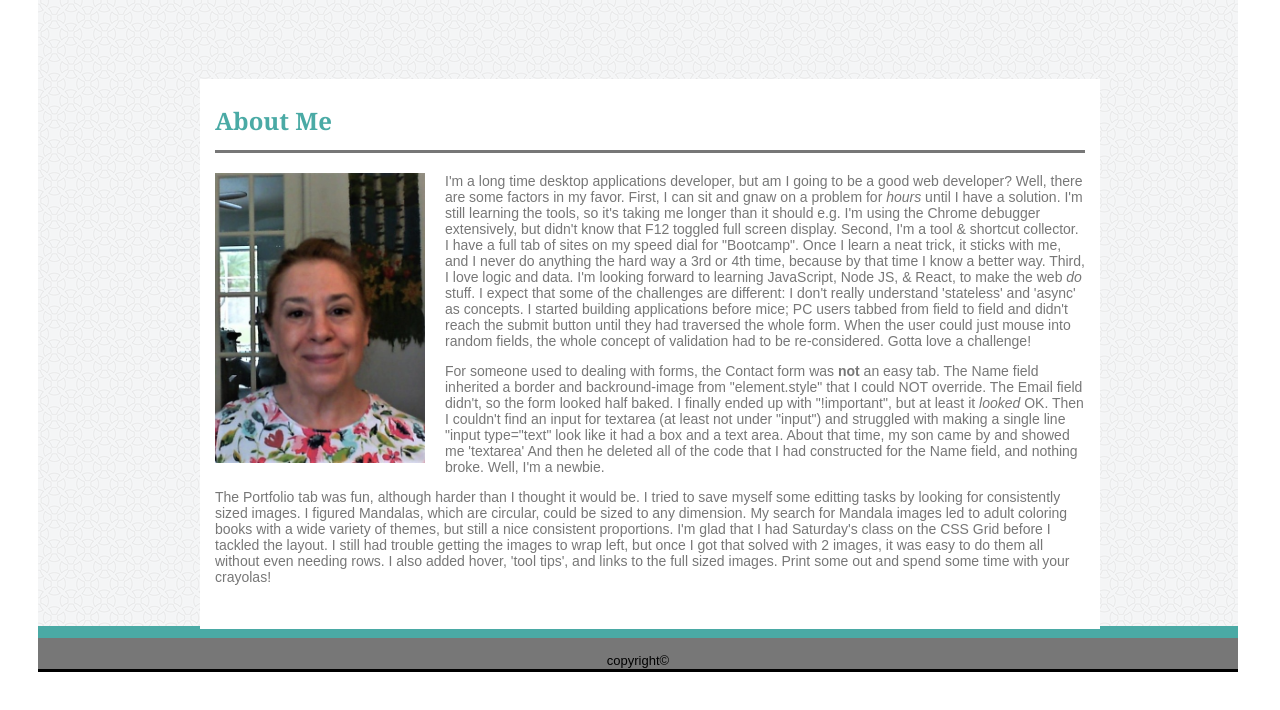
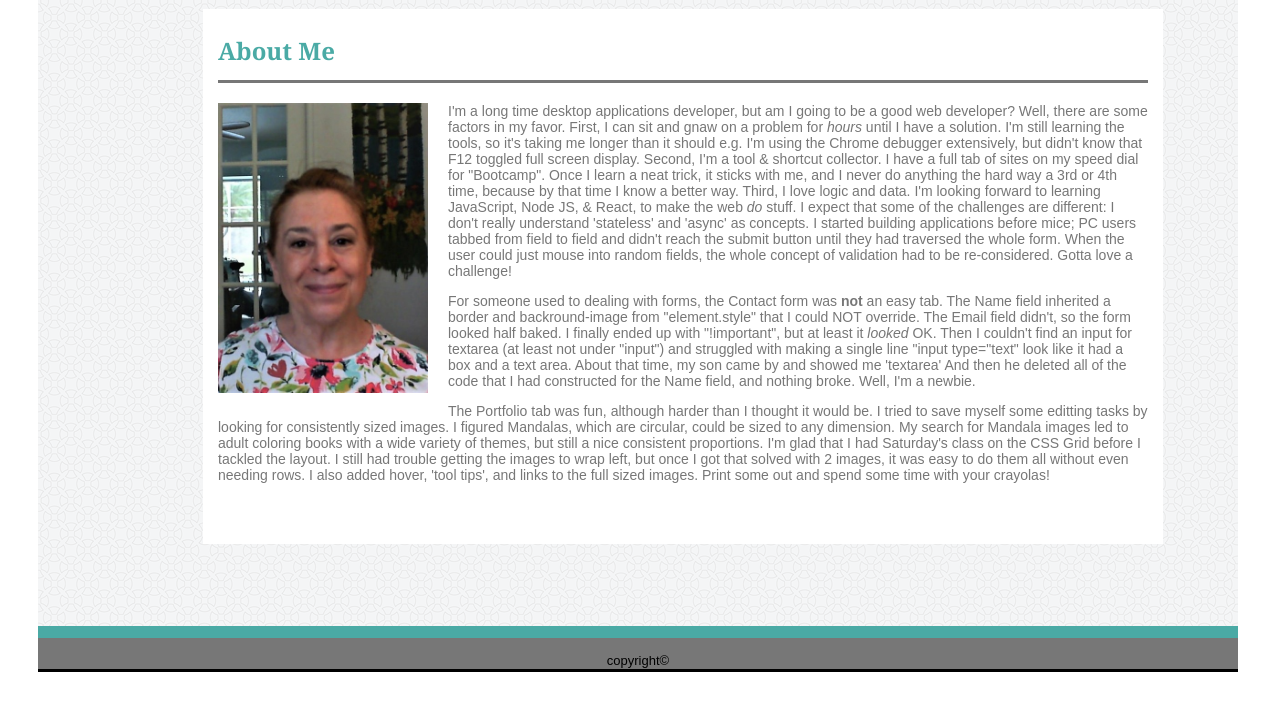
Before and after one commit to dsaftler/Basic-Portfolio, a plain HTML site: page index.html in a window 1280 px wide. Shown: the part 121-831 px from the top of the page. Drawn offline with Linux system fonts and the light colour scheme.

Commit message:
css change

```diff
--- a/assets/css/style.css
+++ b/assets/css/style.css
@@ -57,15 +57,15 @@ p {
 .center-panel {
     clear: both;
     display: inline-block;
-    position: absolute;
-    margin: auto;
+    /* position: absolute; */
     top: 150px;
     right: 0;
     bottom: 0;
     left: 0;
-    margin-left: 200px;
-    width: 900px;
-    height: 550px;
+    margin-left: 115px;
+    margin-top: 20px;
+    width: 960px;
+    height: 535px;
     background-color: #ffffff;
     padding: 15px;
     overflow: auto;
```
Also changed, not shown: assets/css/NDU.txt (deleted), 1 other file.
